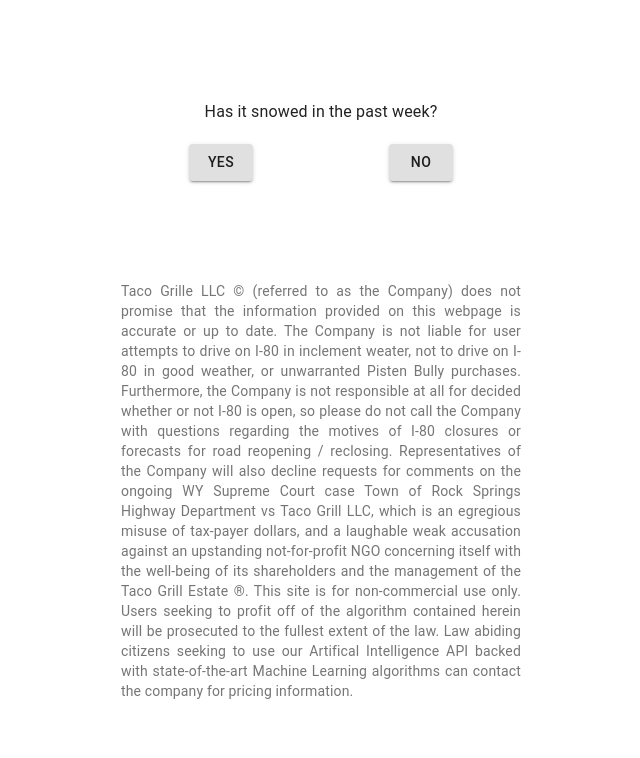
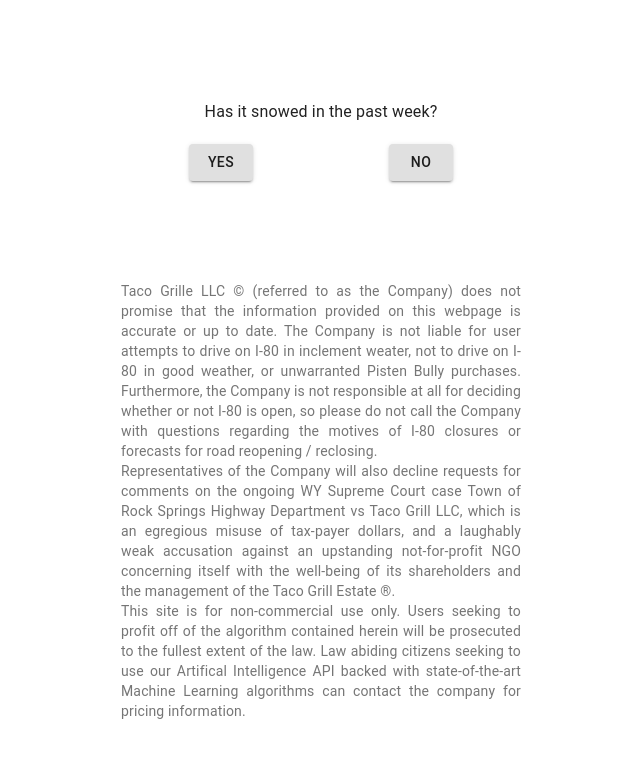
Before and after one commit to malcolmsgroves/is-i80-open, a React (Create React App) app: page / in a window 1280 px wide. Shown: the top 758 px of the page, without its empty margins (319-959 px from the left). Built offline with nearby package versions, Linux system fonts and the light colour scheme.

Commit message:
add more formatting

```diff
--- a/src/Liability.tsx
+++ b/src/Liability.tsx
@@ -3,25 +3,32 @@
 
 export const Liability = () => {
   return (
-    <Typography align="justify" variant="body2" color="textSecondary">
-      Taco Grille LLC &copy; (referred to as the Company) does not promise that
-      the information provided on this webpage is accurate or up to date. The
-      Company is not liable for user attempts to drive on I-80 in inclement
-      weater, not to drive on I-80 in good weather, or unwarranted Pisten Bully
-      purchases. Furthermore, the Company is not responsible at all for decided
-      whether or not I-80 is open, so please do not call the Company with
-      questions regarding the motives of I-80 closures or forecasts for road
-      reopening / reclosing. Representatives of the Company will also decline
-      requests for comments on the ongoing WY Supreme Court case Town of Rock
-      Springs Highway Department vs Taco Grill LLC, which is an egregious misuse
-      of tax-payer dollars, and a laughable weak accusation against an
-      upstanding not-for-profit NGO concerning itself with the well-being of its
-      shareholders and the management of the Taco Grill Estate &reg;. This site
-      is for non-commercial use only. Users seeking to profit off of the
-      algorithm contained herein will be prosecuted to the fullest extent of the
-      law. Law abiding citizens seeking to use our Artifical Intelligence API
-      backed with state-of-the-art Machine Learning algorithms can contact the
-      company for pricing information.
-    </Typography>
+    <>
+      <Typography align="justify" variant="body2" color="textSecondary">
+        Taco Grille LLC &copy; (referred to as the Company) does not promise
+        that the information provided on this webpage is accurate or up to date.
+        The Company is not liable for user attempts to drive on I-80 in
+        inclement weater, not to drive on I-80 in good weather, or unwarranted
+        Pisten Bully purchases. Furthermore, the Company is not responsible at
+        all for deciding whether or not I-80 is open, so please do not call the
+        Company with questions regarding the motives of I-80 closures or
+        forecasts for road reopening / reclosing.
+      </Typography>
+      <Typography align="justify" variant="body2" color="textSecondary">
+        Representatives of the Company will also decline requests for comments
+        on the ongoing WY Supreme Court case Town of Rock Springs Highway
+        Department vs Taco Grill LLC, which is an egregious misuse of tax-payer
+        dollars, and a laughably weak accusation against an upstanding
+        not-for-profit NGO concerning itself with the well-being of its
+        shareholders and the management of the Taco Grill Estate &reg;.
+      </Typography>
+      <Typography align="justify" variant="body2" color="textSecondary">
+        This site is for non-commercial use only. Users seeking to profit off of
+        the algorithm contained herein will be prosecuted to the fullest extent
+        of the law. Law abiding citizens seeking to use our Artifical
+        Intelligence API backed with state-of-the-art Machine Learning
+        algorithms can contact the company for pricing information.
+      </Typography>
+    </>
   );
 };
```
